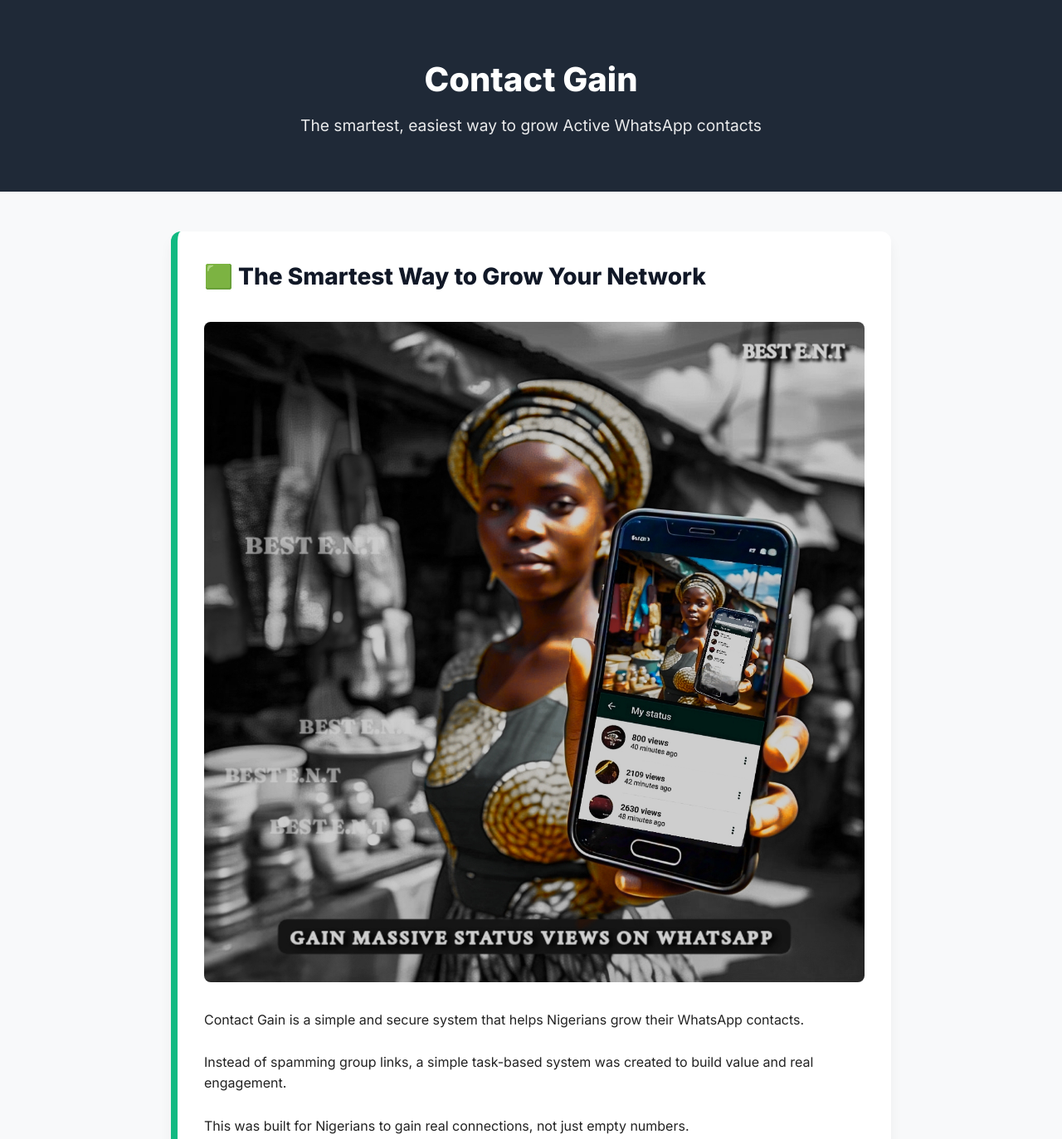
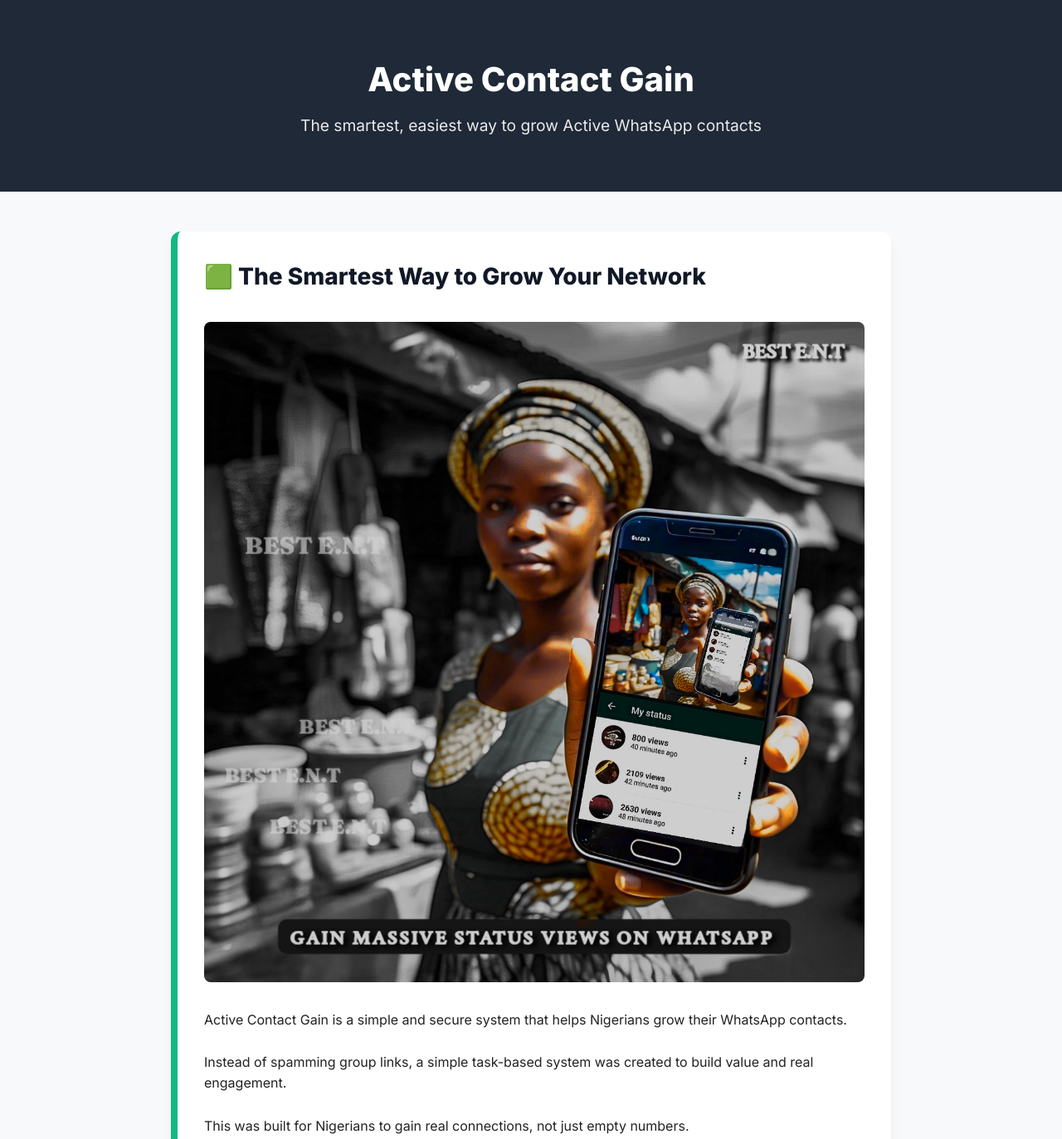
Before and after one commit to bestenttv/Webpage-, a plain HTML site: page homepage.html in a window 1280 px wide. Shown: the top 1373 px of the page at 83% size. Drawn offline with Linux system fonts and the light colour scheme.

Commit message:
Update homepage.html

```diff
--- a/homepage.html
+++ b/homepage.html
@@ -1,7 +1,7 @@
 <!DOCTYPE html><html lang="en"><head>
   <meta charset="UTF-8" />
   <meta name="viewport" content="width=device-width, initial-scale=1.0" />
-  <title>Contact Gain | Grow Real WhatsApp Contacts</title>
+  <title> Active Contact Gain | Grow Real WhatsApp Contacts</title>
   <link href="https://fonts.googleapis.com/css2?family=Inter:wght@400;600;800&display=swap" rel="stylesheet">
   <style>
     * {
@@ -114,7 +114,7 @@ li {
   </style>
 </head><body>
   <header>
-    <h1>Contact Gain</h1>
+    <h1>Active Contact Gain</h1>
     <p>The smartest, easiest way to grow Active WhatsApp contacts</p>
   </header>  <section>
     <div class="section-block" style="border-left: 8px solid #10b981">
@@ -124,7 +124,7 @@ li {
         <img src="Dofoto_20250601_221145457.jpg" alt="Story image" />
       <p>
       <br>
-  Contact Gain is a simple and secure system that helps Nigerians grow their WhatsApp contacts.
+  Active Contact Gain is a simple and secure system that helps Nigerians grow their WhatsApp contacts.
         <p>
         <br>
 Instead of spamming group links, a simple task-based system was created to build value and real engagement.
```
